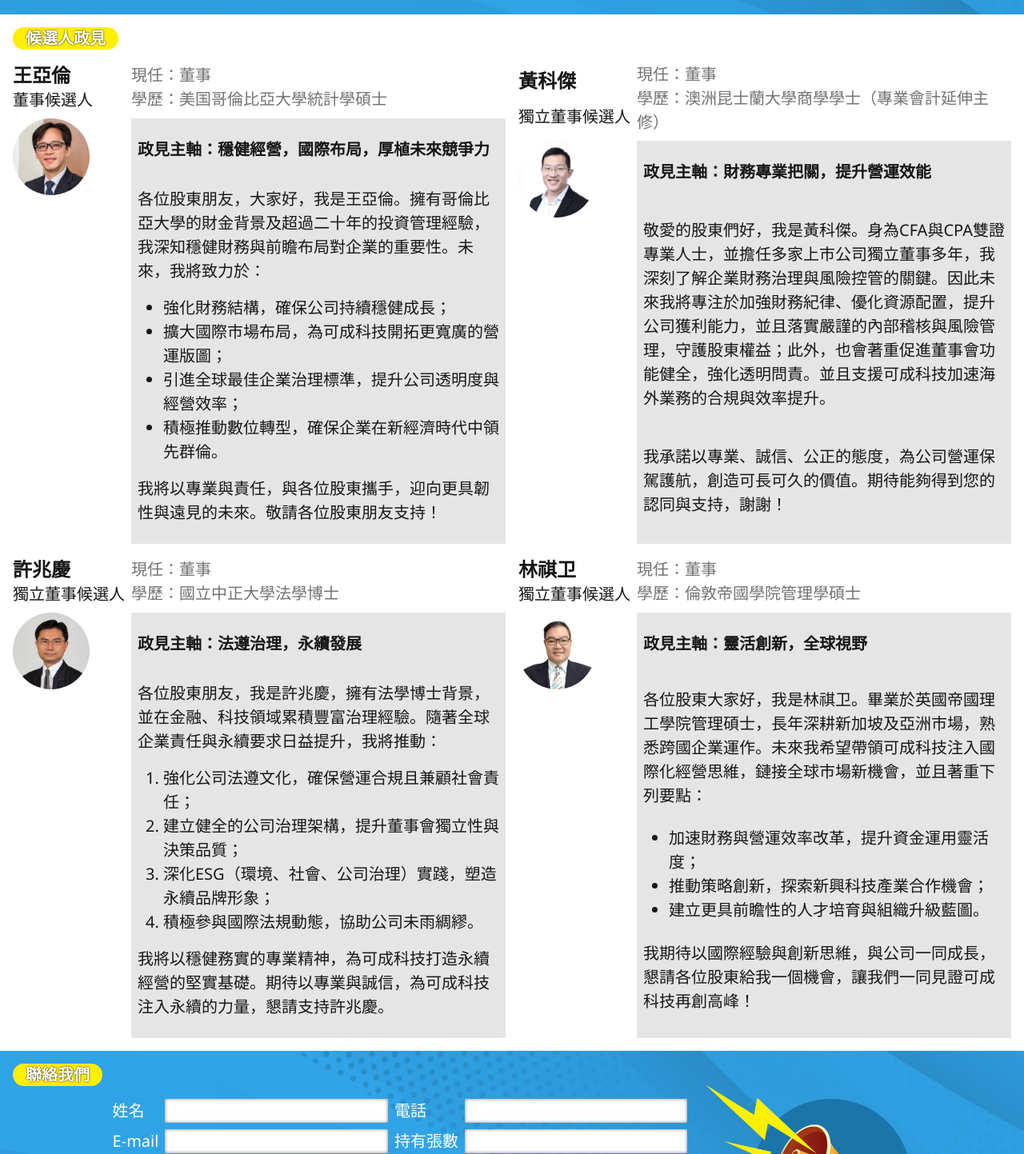
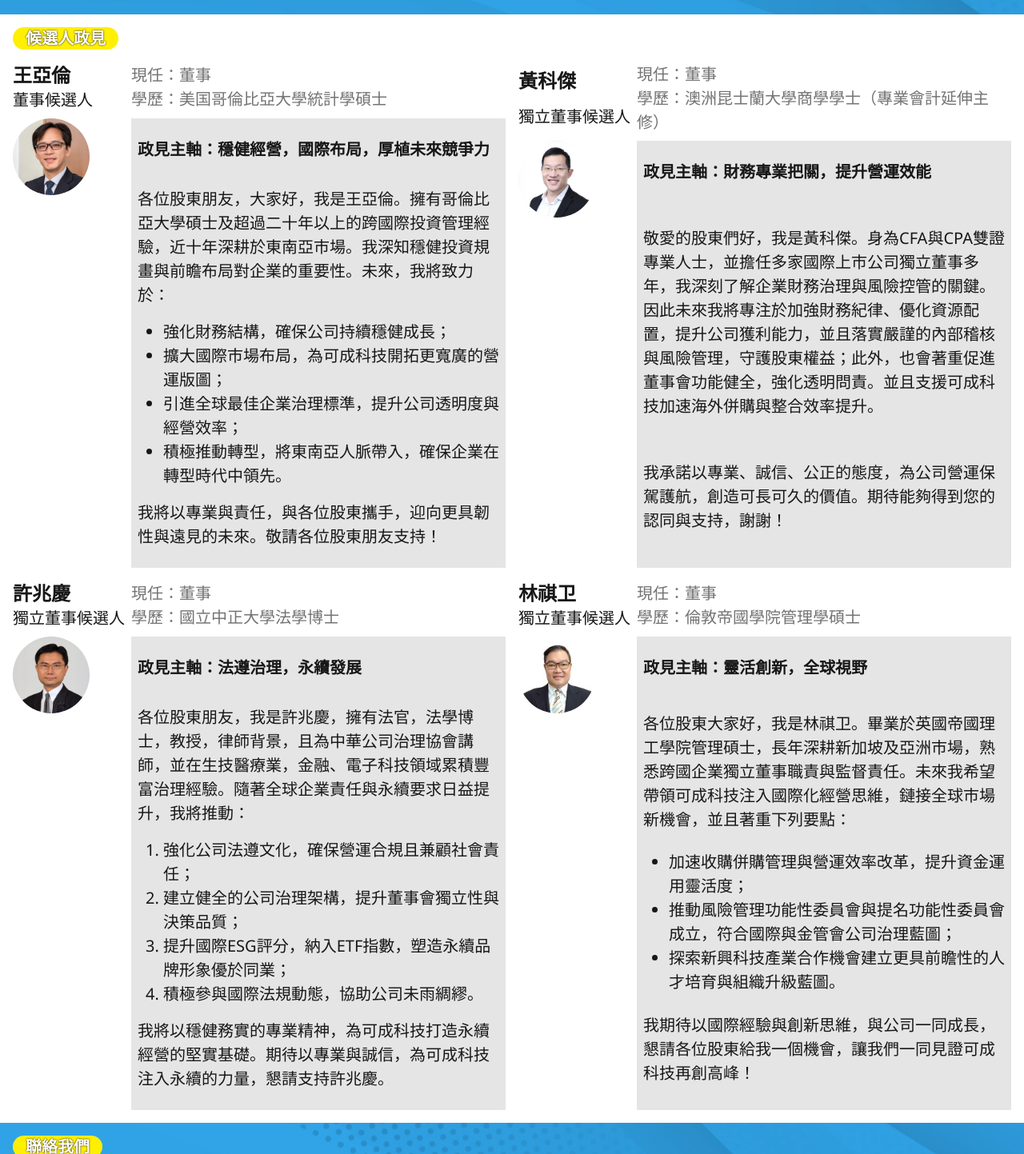
Before and after one commit to yujuiting/makecatcherright, a Next.js app: page / in a window 1280 px wide. Shown: the part 977-2420 px from the top of the page at 80% size. Built offline with nearby package versions, Linux system fonts and the light colour scheme.

Commit message:
Update Candidates.mdx

```diff
--- a/app/sections/Candidates.mdx
+++ b/app/sections/Candidates.mdx
@@ -18,12 +18,12 @@ import SwipeInMobile from '@/app/components/SwipeInMobile'
 >
 **政見主軸：穩健經營，國際布局，厚植未來競爭力**
 
-各位股東朋友，大家好，我是王亞倫。擁有哥倫比亞大學的財金背景及超過二十年的投資管理經驗，我深知穩健財務與前瞻布局對企業的重要性。未來，我將致力於：
+各位股東朋友，大家好，我是王亞倫。擁有哥倫比亞大學碩士及超過二十年以上的跨國際投資管理經驗，近十年深耕於東南亞市場。我深知穩健投資規畫與前瞻布局對企業的重要性。未來，我將致力於：
 
 - 強化財務結構，確保公司持續穩健成長；
 - 擴大國際市場布局，為可成科技開拓更寬廣的營運版圖；
 - 引進全球最佳企業治理標準，提升公司透明度與經營效率；
-- 積極推動數位轉型，確保企業在新經濟時代中領先群倫。
+- 積極推動轉型，將東南亞人脈帶入，確保企業在轉型時代中領先。
 
 我將以專業與責任，與各位股東攜手，迎向更具韌性與遠見的未來。敬請各位股東朋友支持！
 </Candidate>
@@ -37,7 +37,7 @@ import SwipeInMobile from '@/app/components/SwipeInMobile'
 >
 **政見主軸：財務專業把關，提升營運效能**
 
-敬愛的股東們好，我是黃科傑。身為CFA與CPA雙證專業人士，並擔任多家上市公司獨立董事多年，我深刻了解企業財務治理與風險控管的關鍵。因此未來我將專注於加強財務紀律、優化資源配置，提升公司獲利能力，並且落實嚴謹的內部稽核與風險管理，守護股東權益；此外，也會著重促進董事會功能健全，強化透明問責。並且支援可成科技加速海外業務的合規與效率提升。
+敬愛的股東們好，我是黃科傑。身為CFA與CPA雙證專業人士，並擔任多家國際上市公司獨立董事多年，我深刻了解企業財務治理與風險控管的關鍵。因此未來我將專注於加強財務紀律、優化資源配置，提升公司獲利能力，並且落實嚴謹的內部稽核與風險管理，守護股東權益；此外，也會著重促進董事會功能健全，強化透明問責。並且支援可成科技加速海外併購與整合效率提升。
 
 我承諾以專業、誠信、公正的態度，為公司營運保駕護航，創造可長可久的價值。期待能夠得到您的認同與支持，謝謝！
 </Candidate>
@@ -51,12 +51,12 @@ import SwipeInMobile from '@/app/components/SwipeInMobile'
 >
 **政見主軸：法遵治理，永續發展**
 
-各位股東朋友，我是許兆慶，擁有法學博士背景，並在金融、科技領域累積豐富治理經驗。隨著全球企業責任與永續要求日益提升，我將推動：
+各位股東朋友，我是許兆慶，擁有法官，法學博士，教授，律師背景，且為中華公司治理協會講師，並在生技醫療業，金融、電子科技領域累積豐富治理經驗。隨著全球企業責任與永續要求日益提升，我將推動：
 
-1.	強化公司法遵文化，確保營運合規且兼顧社會責任；
-2.	建立健全的公司治理架構，提升董事會獨立性與決策品質；
-3.	深化ESG（環境、社會、公司治理）實踐，塑造永續品牌形象；
-4.	積極參與國際法規動態，協助公司未雨綢繆。
+1. 強化公司法遵文化，確保營運合規且兼顧社會責任；
+2. 建立健全的公司治理架構，提升董事會獨立性與決策品質；
+3. 提升國際ESG評分，納入ETF指數，塑造永續品牌形象優於同業；
+4. 積極參與國際法規動態，協助公司未雨綢繆。
 
 我將以穩健務實的專業精神，為可成科技打造永續經營的堅實基礎。期待以專業與誠信，為可成科技注入永續的力量，懇請支持許兆慶。
 </Candidate>
@@ -70,11 +70,11 @@ import SwipeInMobile from '@/app/components/SwipeInMobile'
 >
 **政見主軸：靈活創新，全球視野**
 
-各位股東大家好，我是林祺卫。畢業於英國帝國理工學院管理碩士，長年深耕新加坡及亞洲市場，熟悉跨國企業運作。未來我希望帶領可成科技注入國際化經營思維，鏈接全球市場新機會，並且著重下列要點：
+各位股東大家好，我是林祺卫。畢業於英國帝國理工學院管理碩士，長年深耕新加坡及亞洲市場，熟悉跨國企業獨立董事職責與監督責任。未來我希望帶領可成科技注入國際化經營思維，鏈接全球市場新機會，並且著重下列要點：
 
-- 加速財務與營運效率改革，提升資金運用靈活度；
-- 推動策略創新，探索新興科技產業合作機會；
-- 建立更具前瞻性的人才培育與組織升級藍圖。
+- 加速收購併購管理與營運效率改革，提升資金運用靈活度；
+- 推動風險管理功能性委員會與提名功能性委員會成立，符合國際與金管會公司治理藍圖；
+- 探索新興科技產業合作機會建立更具前瞻性的人才培育與組織升級藍圖。
 
 我期待以國際經驗與創新思維，與公司一同成長，懇請各位股東給我一個機會，讓我們一同見證可成科技再創高峰！
 
```
